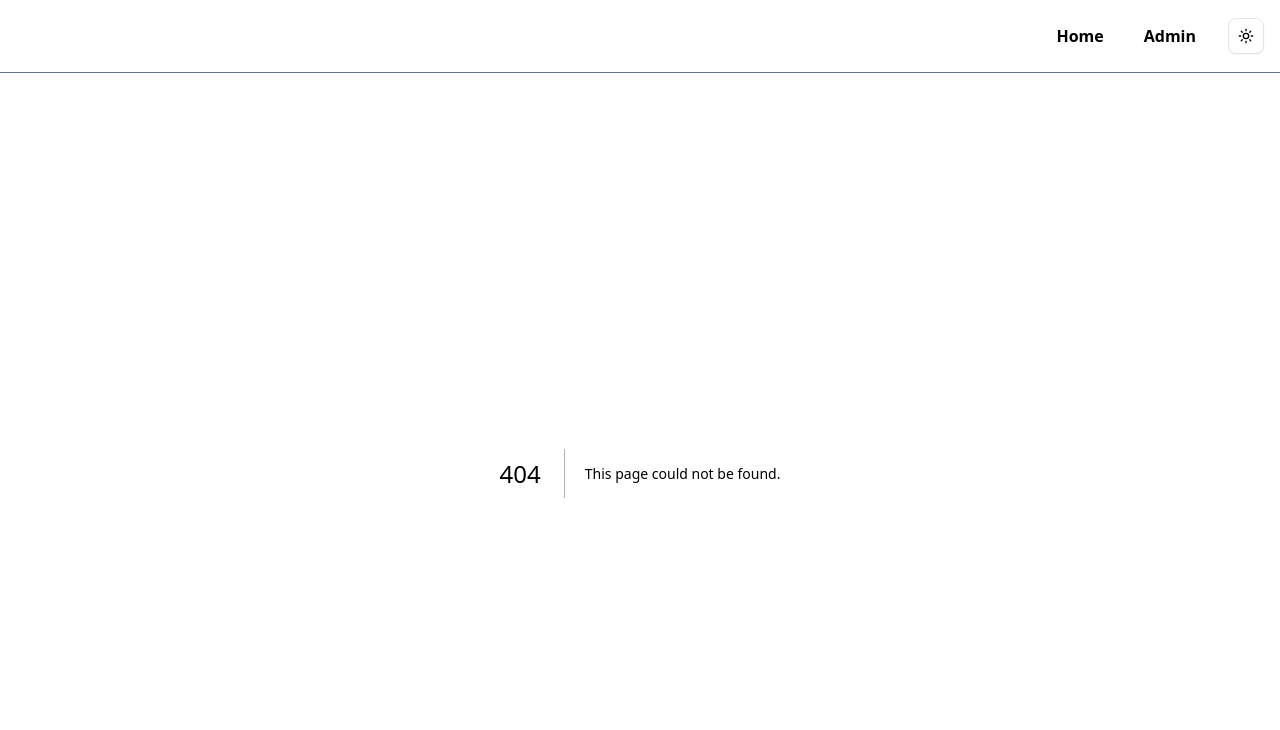
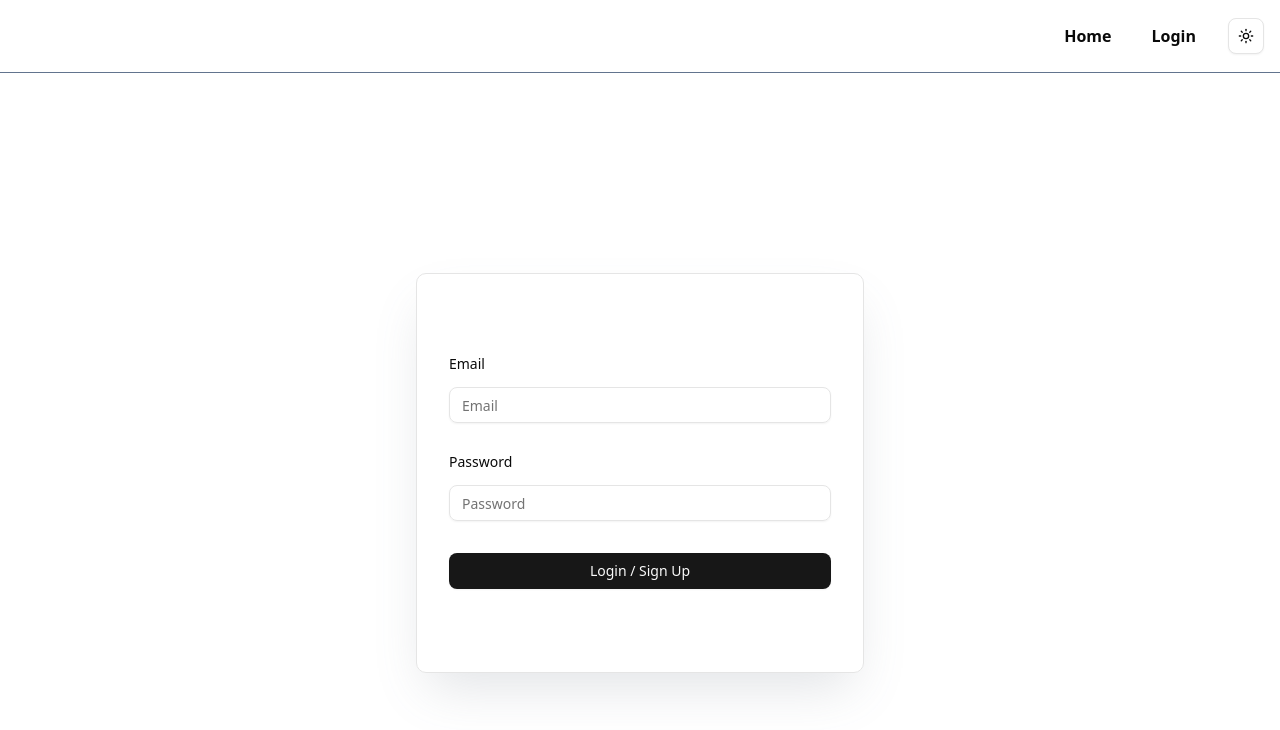
Before and after one commit to batibatii/random-quote, a Next.js app: page /Login in a window 1280 px wide. Before the commit this address had no page. Shown: the top 730 px of the page. Built offline with nearby package versions, Linux system fonts and the light colour scheme.

Commit message:
Add login page Add input fields and styling Change nav items

```diff
--- a/package.json
+++ b/package.json
@@ -10,6 +10,7 @@
   },
   "dependencies": {
     "@radix-ui/react-dropdown-menu": "^2.1.16",
+    "@radix-ui/react-label": "^2.1.7",
     "@radix-ui/react-slot": "^1.2.3",
     "class-variance-authority": "^0.7.1",
     "clsx": "^2.1.1",
--- /dev/null
+++ b/src/app/Login/page.jsx
@@ -0,0 +1,9 @@
+import { Login } from "../../components/Login";
+
+export default function LoginPage() {
+  return (
+    <main className="flex justify-center items-center h-screen">
+      <Login></Login>
+    </main>
+  );
+}
--- a/src/app/QuotesContext.js
+++ b/src/app/QuotesContext.js
@@ -14,7 +14,7 @@ export const QuoteIndex = ({ children }) => {
     console.log('The button is clicked');
     console.log('The next quote is:', quotesArray[currentQuoteIndex].quote);
 
-    const newIndex = currentQuoteIndex < quotesArray.length - 1 ? currentQuoteIndex + 1 : currentQuoteIndex;
+    const newIndex = currentQuoteIndex < quotesArray.length - 1 ? currentQuoteIndex + 1 : 0;
     setCurrentQuoteIndex(newIndex);
 
   }
--- /dev/null
+++ b/src/components/Login.jsx
@@ -0,0 +1,33 @@
+import { Input } from "@/components/ui/input";
+import { Label } from "@/components/ui/label";
+import { Button } from "@/components/ui/button";
+
+export function Login() {
+  return (
+    <div className="w-full flex flex-col justify-center max-w-md h-[400px] border p-8 bg- dark:bg-slate-900 rounded-lg shadow-2xl shadow-gray-500/20 dark:shadow-none">
+      <div className="grid w-full max-w-sm gap-3">
+        <div className="mb-5 relative flex flex-col gap-4 group">
+          <Label htmlFor="email">Email</Label>
+          <Input
+            className="dark:placeholder:text-slate-500"
+            type="email"
+            id="email"
+            placeholder="Email"
+          />
+          <div className="absolute bottom-0 left-1 h-[2px] w-0 bg-ring transition-all duration-300 ease-in-out group-focus-within:w-[98%]"></div>
+        </div>
+        <div className="mb-5 relative flex flex-col gap-4 group">
+          <Label htmlFor="password">Password</Label>
+          <Input
+            className="dark:placeholder:text-slate-500"
+            type="password"
+            id="password"
+            placeholder="Password"
+          ></Input>
+          <div className="absolute bottom-0 left-1 h-[2px] w-0 bg-ring transition-all duration-300 ease-in-out group-focus-within:w-[98%]"></div>
+        </div>
+        <Button className="">Login / Sign Up</Button>
+      </div>
+    </div>
+  );
+}
--- a/src/components/button.jsx
+++ b/src/components/button.jsx
@@ -2,7 +2,7 @@ export default function Button({ onClick, className, children }) {
   return (
     <button
       onClick={onClick}
-      className={`rounded-lg w-40 md:w-2xs cursor-pointer dark:text-[#ededed] ${className}`}
+      className={`rounded-lg p-3 mt-4 md:mt-0 md:w-2xs cursor-pointer dark:text-[#ededed] ${className}`}
     >
       {children}
     </button>
--- a/src/components/card.jsx
+++ b/src/components/card.jsx
@@ -1,6 +1,6 @@
 export default function Card({ children }) {
   return (
-    <div className="w-[360px]  md:w-xl bg-card dark:bg-accent-foreground pl-12 pr-12 pt-12 pb-4 rounded-lg flex flex-col shadow-2xl border border-border">
+    <div className="w-[360px] h-[400px] pt-24 pl-12 pr-12 gap-2  md:w-xl md:h-72 bg-card dark:bg-accent-foreground md:pl-12 md:pr-12 md:pt-12 md:pb-4 rounded-lg flex flex-col shadow-2xl border border-border">
       {children}
     </div>
   );
--- a/src/components/nav.jsx
+++ b/src/components/nav.jsx
@@ -1,12 +1,22 @@
-import Link from 'next/link';
-import { ModeToggle } from './ModeToggle';
+import Link from "next/link";
+import { ModeToggle } from "./ModeToggle";
 
 export const Navbar = () => {
   return (
-    <nav className='flex items-center gap-6 justify-end p-4 bg-card border-b  border-slate-500 dark:border-stone-300'>
-      <Link className=" font-bold p-2 hover:bg-slate-600 hover:rounded-lg hover:text-accent dark:hover:bg-accent-foreground " href="/">Home</Link>
-      <Link className='font-bold p-2 hover:bg-slate-600 hover:rounded-lg hover:text-accent dark:hover:bg-accent-foreground' href="/admin/">Admin</Link>
+    <nav className="flex items-center gap-6 justify-end p-4 bg-card border-b  border-slate-500 dark:border-stone-300">
+      <Link
+        className=" font-bold p-2 hover:bg-slate-600 hover:rounded-lg hover:text-accent dark:hover:bg-accent-foreground "
+        href="/"
+      >
+        Home
+      </Link>
+      <Link
+        className="font-bold p-2 hover:bg-slate-600 hover:rounded-lg hover:text-accent dark:hover:bg-accent-foreground"
+        href="/Login"
+      >
+        Login
+      </Link>
       <ModeToggle></ModeToggle>
     </nav>
-  )
-}
+  );
+};
--- /dev/null
+++ b/src/components/ui/input.jsx
@@ -0,0 +1,24 @@
+import * as React from "react"
+
+import { cn } from "@/lib/utils"
+
+function Input({
+  className,
+  type,
+  ...props
+}) {
+  return (
+    <input
+      type={type}
+      data-slot="input"
+      className={cn(
+        "file:text-foreground placeholder:text-muted-foreground selection:bg-primary selection:text-primary-foreground dark:bg-input/30 border-input flex h-9 w-full min-w-0 rounded-md border bg-transparent px-3 py-1 text-base shadow-xs transition-[color,box-shadow] outline-none file:inline-flex file:h-7 file:border-0 file:bg-transparent file:text-sm file:font-medium disabled:pointer-events-none disabled:cursor-not-allowed disabled:opacity-50 md:text-sm",
+        "dark:placeholder:text-slate-300",
+        "aria-invalid:ring-destructive/20 dark:aria-invalid:ring-destructive/40 aria-invalid:border-destructive",
+        className
+      )}
+      {...props} />
+  );
+}
+
+export { Input }
--- /dev/null
+++ b/src/components/ui/label.jsx
@@ -0,0 +1,23 @@
+"use client"
+
+import * as React from "react"
+import * as LabelPrimitive from "@radix-ui/react-label"
+
+import { cn } from "@/lib/utils"
+
+function Label({
+  className,
+  ...props
+}) {
+  return (
+    <LabelPrimitive.Root
+      data-slot="label"
+      className={cn(
+        "flex items-center gap-2 text-sm leading-none font-medium select-none group-data-[disabled=true]:pointer-events-none group-data-[disabled=true]:opacity-50 peer-disabled:cursor-not-allowed peer-disabled:opacity-50",
+        className
+      )}
+      {...props} />
+  );
+}
+
+export { Label }
```
Also changed, not shown: 1 other file (tests, documents, lock files or other folders).
